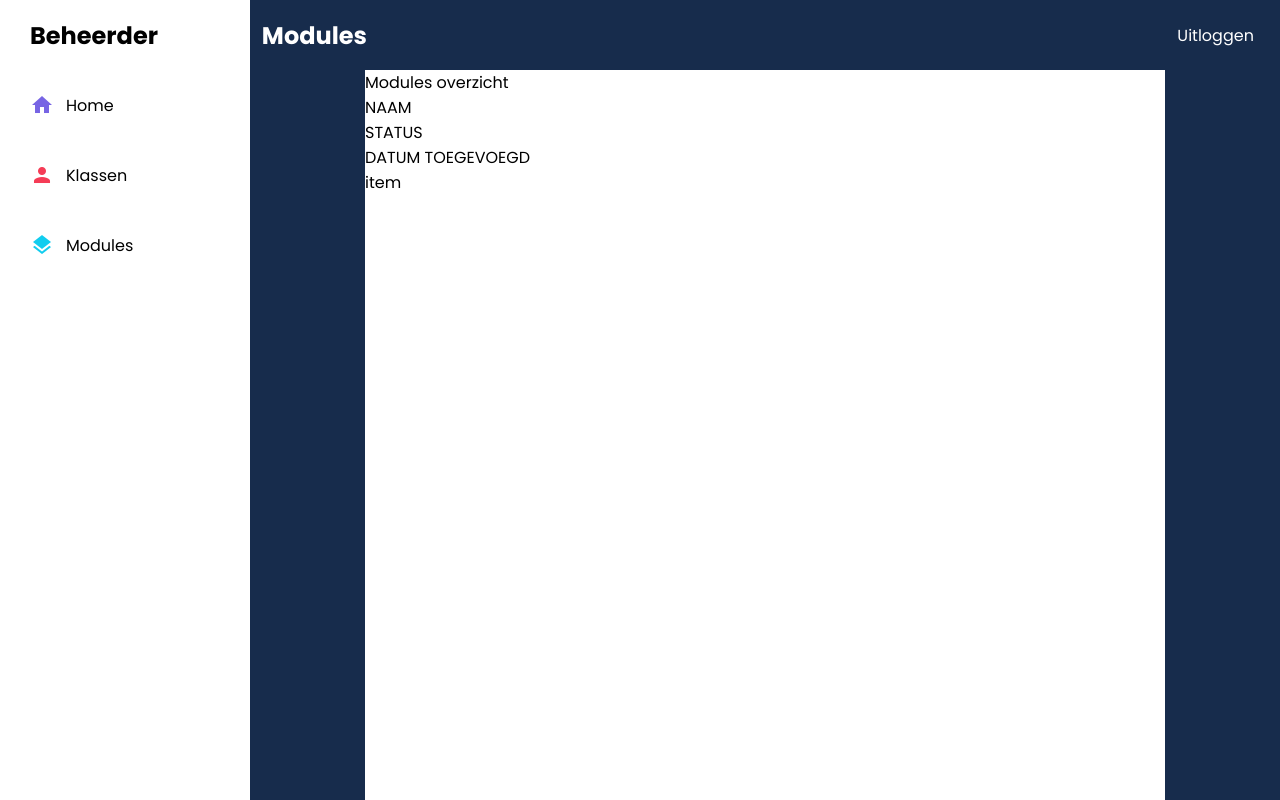
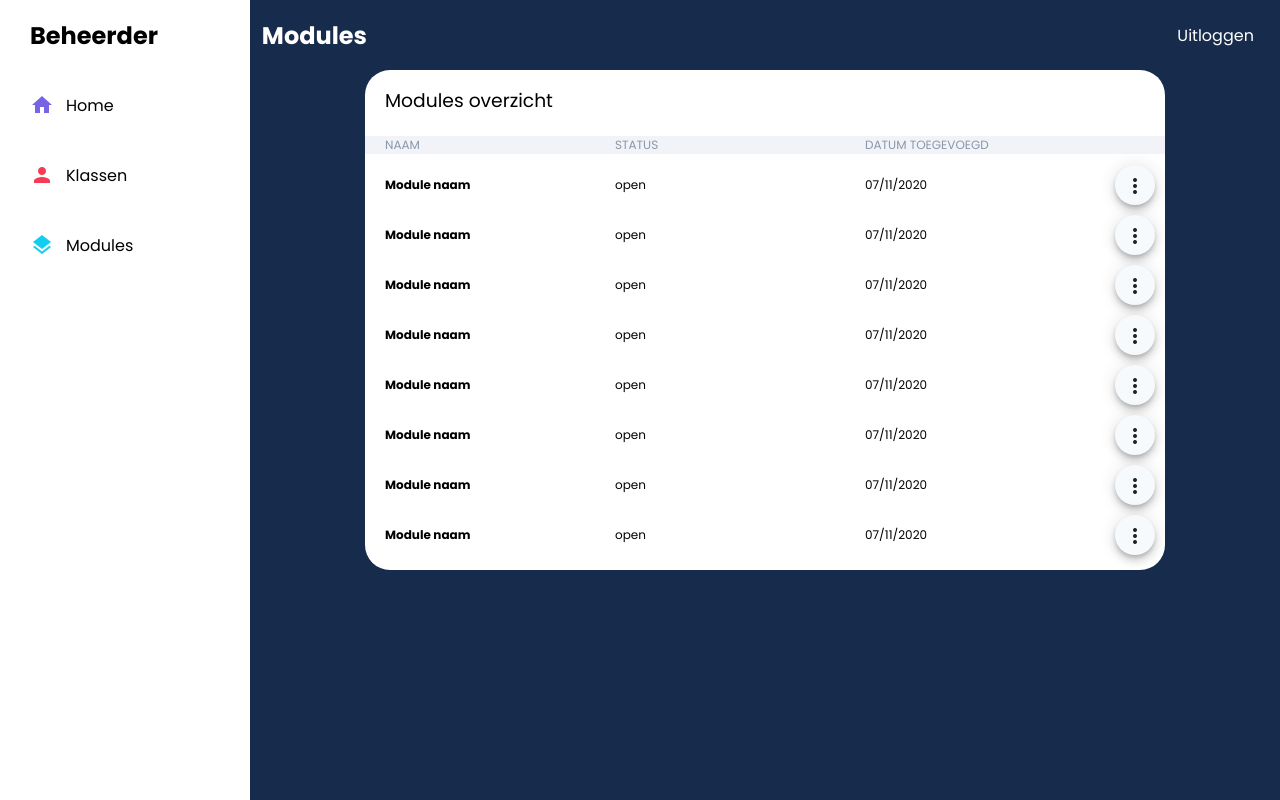
Before and after one commit to JoeriVosje/fe-pim-pam-programmeur, an Angular app: page / in a window 1280 px wide. Built offline with nearby package versions, Linux system fonts and the light colour scheme.

Commit message:
Added overview.

```diff
--- a/src/app/admin-modules/admin-modules.component.html
+++ b/src/app/admin-modules/admin-modules.component.html
@@ -1,5 +1,3 @@
-<overview-template
-  [title]="'Modules'"
-  [isAdmin]="true">
-  <modules-overzicht></modules-overzicht>
+<overview-template [title]="'Modules'" [isAdmin]="true">
+  <modules-overzicht [modules]="modules"></modules-overzicht>
 </overview-template>
--- a/src/app/admin-modules/admin-modules.component.ts
+++ b/src/app/admin-modules/admin-modules.component.ts
@@ -1,4 +1,6 @@
 import { Component, OnInit } from '@angular/core';
+
+import { Module } from './modules-overzicht/modules-item/modules-item.model';
 
 /**
  * Dit component moet de bovenste laag van de modules app
@@ -16,9 +18,17 @@ import { Component, OnInit } from '@angular/core';
 })
 export class AdminModulesComponent implements OnInit {
 
+  public modules: Module[] = [];
+
   constructor() { }
 
   ngOnInit(): void {
+    for (let i = 0; i < 10; i++) {
+      this.modules.push({
+        name: 'Module naam',
+        status: true,
+        dateAdded: '2020-11-07'
+      });
+    }
   }
-
 }
--- a/src/app/admin-modules/modules-overzicht/modules-item/modules-item.component.css
+++ b/src/app/admin-modules/modules-overzicht/modules-item/modules-item.component.css
@@ -0,0 +1,17 @@
+.modules-item {
+  height: 50px;
+  font-size: 12px;
+  align-items: center;
+  display: grid;
+  grid-template-columns: repeat(3, 250px) 1fr;
+}
+
+#name {
+  padding-left: 20px;
+  font-weight: bold;
+}
+
+ppp-three-dot-button {
+  justify-self: end;
+  padding-right: 20px;
+}
--- a/src/app/admin-modules/modules-overzicht/modules-item/modules-item.component.html
+++ b/src/app/admin-modules/modules-overzicht/modules-item/modules-item.component.html
@@ -1 +1,6 @@
-<p>modules-item works!</p>
+<div class="modules-item">
+  <p id="name">{{ name }}</p>
+  <p>{{ status ? 'open' : 'gesloten' }}</p>
+  <p>{{ dateAdded | date: 'dd/MM/yyyy' }}</p>
+  <ppp-three-dot-button></ppp-three-dot-button>
+</div>
--- a/src/app/admin-modules/modules-overzicht/modules-item/modules-item.component.ts
+++ b/src/app/admin-modules/modules-overzicht/modules-item/modules-item.component.ts
@@ -1,15 +1,14 @@
-import { Component, OnInit } from '@angular/core';
+import { Component, Input } from '@angular/core';
 
 @Component({
-  selector: 'app-modules-item',
+  selector: 'modules-item',
   templateUrl: './modules-item.component.html',
   styleUrls: ['./modules-item.component.css']
 })
-export class ModulesItemComponent implements OnInit {
+export class ModulesItemComponent {
+  @Input() public name: string;
+  @Input() public status: boolean;
+  @Input() public dateAdded: string;
 
   constructor() { }
-
-  ngOnInit(): void {
-  }
-
 }
--- /dev/null
+++ b/src/app/admin-modules/modules-overzicht/modules-item/modules-item.model.ts
@@ -0,0 +1,5 @@
+export interface Module {
+  name: string;
+  status: boolean;
+  dateAdded: string;
+}
--- a/src/app/admin-modules/modules-overzicht/modules-overzicht.component.css
+++ b/src/app/admin-modules/modules-overzicht/modules-overzicht.component.css
@@ -1,34 +1,42 @@
 .modules-overview {
-  height: 100%;
+  height: 500px;
+  border-radius: 25px;
   background-color: white;
-  /*display: grid;*/
-  /*grid-template-rows: repeat(7, 1fr);*/
-  /*grid-template-columns: repeat(3, 1fr);*/
-  /*grid-template-areas: "title  title   title"*/
-  /*                     "name   status  date-added"*/
-  /*                     "item   item    item"*/
-  /*                     "item   item    item"*/
-  /*                     "item   item    item"*/
-  /*                     "item   item    item"*/
-  /*                     "item   item    item";*/
+}
+
+.modules-overview-headers {
+  align-items: center;
+  display: grid;
+  grid-template-rows: 60px 30px;
+  grid-template-columns: repeat(3, 250px) 1fr;
 }
 
 .title {
-  grid-area: title;
+  padding-left: 20px;
+  font-weight: normal;
+  grid-row: 1 / 2;
+  grid-column: 1 / 5;
+}
+
+.column {
+  font-size: 12px;
+  font-weight: normal;
+  background-color: #F1F3F9;
+  color: #8898AA;
 }
 
 .name {
-  grid-area: name;
+  padding-left: 20px;
+  grid-row: 2 / 3;
+  grid-column: 1 / 2;
 }
 
 .status {
-  grid-area: status;
+  grid-row: 2 / 3;
+  grid-column: 2 / 3;
 }
 
 .date-added {
-  grid-area: date-added;
+  grid-row: 2 / 3;
+  grid-column: 3 / 5;
 }
-
-.item {
-  grid-area: item;
-}
--- a/src/app/admin-modules/modules-overzicht/modules-overzicht.component.html
+++ b/src/app/admin-modules/modules-overzicht/modules-overzicht.component.html
@@ -1,8 +1,14 @@
 <div class="modules-overview">
-  <div class="title">Modules overzicht</div>
-  <div class="name">NAAM</div>
-  <div class="status">STATUS</div>
-  <div class="date-added">DATUM TOEGEVOEGD</div>
+  <div class="modules-overview-headers">
+    <h3 class="title">Modules overzicht</h3>
+    <h4 class="name column">NAAM</h4>
+    <h4 class="status column">STATUS</h4>
+    <h4 class="date-added column">DATUM TOEGEVOEGD</h4>
+  </div>
 
-  <div class="item">item</div>
+  <modules-item *ngFor="let module of modules.slice(0,8)"
+                [name]="module.name"
+                [status]="module.status"
+                [dateAdded]="module.dateAdded">
+  </modules-item>
 </div>
--- a/src/app/admin-modules/modules-overzicht/modules-overzicht.component.ts
+++ b/src/app/admin-modules/modules-overzicht/modules-overzicht.component.ts
@@ -1,4 +1,6 @@
-import { Component, OnInit } from '@angular/core';
+import { Component, Input } from '@angular/core';
+
+import { Module } from './modules-item/modules-item.model';
 
 /**
  * Dit is een zogenoemd 'dom' component. Dit component
@@ -11,11 +13,10 @@ import { Component, OnInit } from '@angular/core';
   templateUrl: './modules-overzicht.component.html',
   styleUrls: ['./modules-overzicht.component.css']
 })
-export class ModulesOverzichtComponent implements OnInit {
+export class ModulesOverzichtComponent {
+
+  @Input()
+  public modules: Module[];
 
   constructor() { }
-
-  ngOnInit(): void {
-  }
-
 }
```
